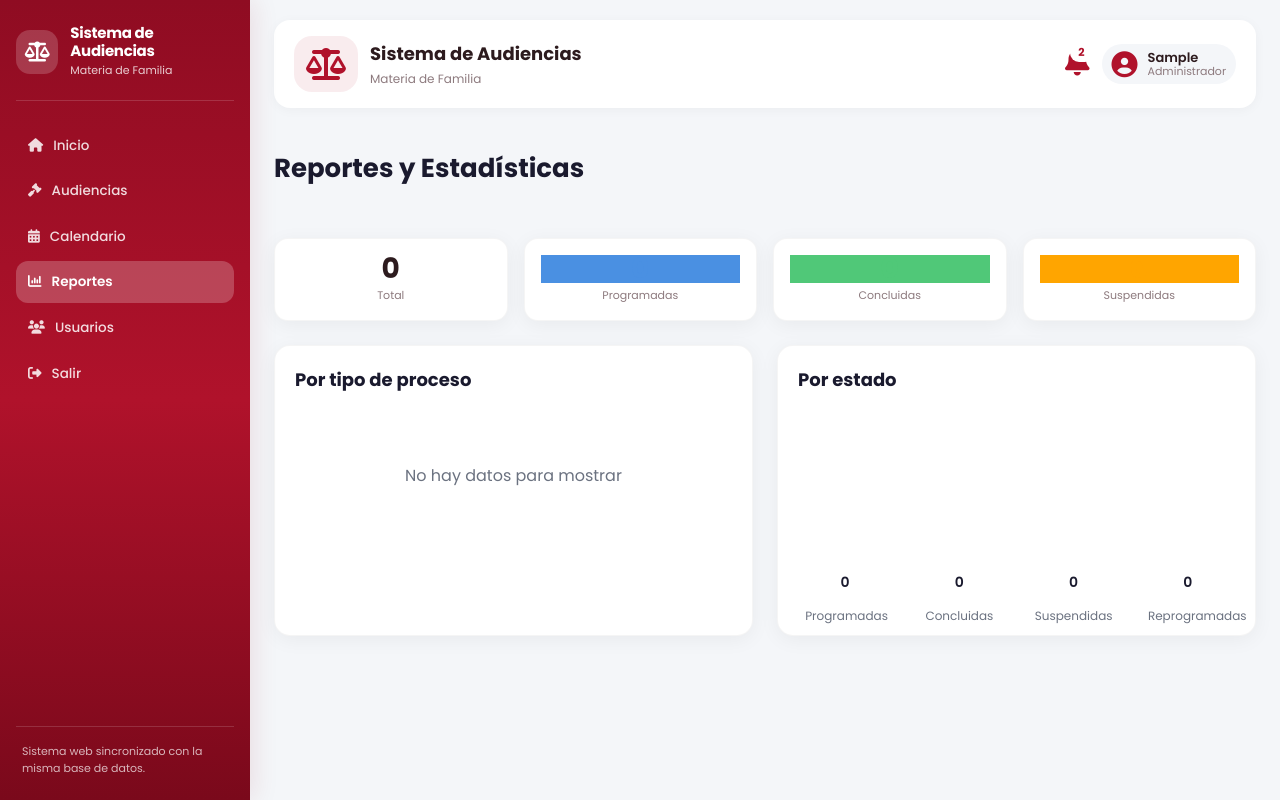
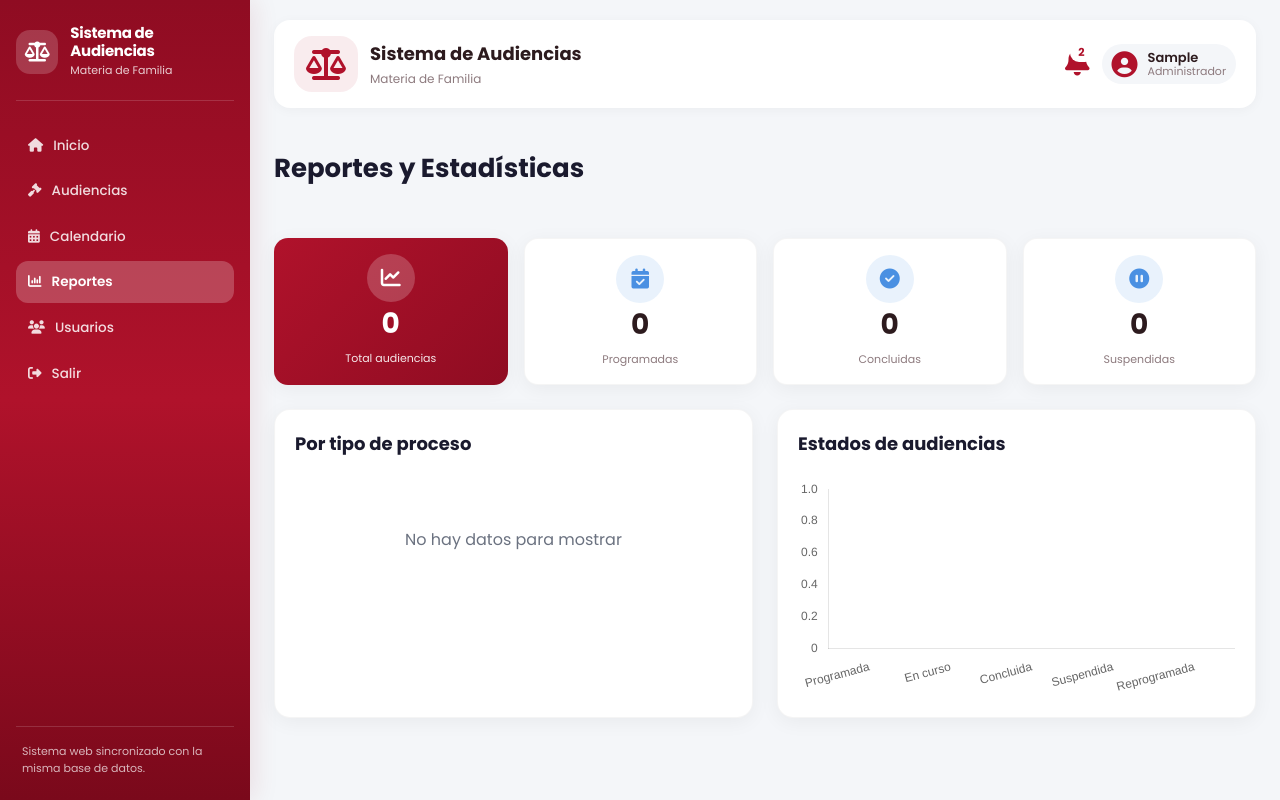
Before and after one commit to Guilder23/AplicacionMultiplataforma-Audiencias, a Django app: page /reportes/ in a window 1280 px wide. Run offline with Django 5.2, Linux system fonts and the light colour scheme; the visitor is signed in with stand-in values (Sample User, id 1); data that the repository does not hold is empty.

Commit message:
Buscador y reportes

```diff
--- a/backend_django/apps/audiencias/views.py
+++ b/backend_django/apps/audiencias/views.py
@@ -1,4 +1,4 @@
-from django.shortcuts import render, get_object_or_404, redirect
+from django.shortcuts import render, get_object_or_404, redirect, reverse
 from django.contrib import messages
 from django.utils import timezone
 from django.db.models import Count, Q
@@ -6,6 +6,7 @@
 from django.contrib.auth.models import User
 from django.contrib.auth import login as auth_login, authenticate, logout as auth_logout
 from django.core import signing
+from django.utils.safestring import mark_safe
 from .models import Audiencia
 from .forms import AudienciaForm, UserRegistrationForm
 from django.http import JsonResponse
@@ -103,9 +104,24 @@
         fecha_hora__gte=now - timezone.timedelta(hours=2)
     ).order_by('fecha_hora')[:3]
 
+    # Convert all audiencias to JSON for search
+    audiencias_json = []
+    for a in audiencias:
+        audiencias_json.append({
+            'id': a.id,
+            'nurej': a.nurej,
+            'demandante': a.demandante,
+            'demandado': a.demandado,
+            'estado': a.estado,
+            'fecha_hora': a.fecha_hora.strftime('%Y-%m-%d %H:%M'),
+            'sala': a.sala,
+            'detail_url': reverse('audiencia_detail', args=[a.id])
+        })
+
     context = {
         'summary': summary,
         'proximas': proximas,
+        'audiencias_json': mark_safe(json.dumps(audiencias_json, ensure_ascii=False))
     }
 
     return render(request, 'audiencias/dashboard.html', context)
@@ -157,6 +173,8 @@
     context = {
         'summary_by_status': summary_by_status,
         'summary_by_process': summary_by_process,
+        'summary_by_status_json': mark_safe(json.dumps(summary_by_status, ensure_ascii=False)),
+        'summary_by_process_json': mark_safe(json.dumps(list(summary_by_process), ensure_ascii=False)),
     }
 
     return render(request, 'audiencias/reportes.html', context)
@@ -181,8 +199,23 @@
 
     audiencias = audiencias.order_by('-fecha_hora')
 
+    # Convert to JSON for JS
+    audiencias_json = []
+    for a in audiencias:
+        audiencias_json.append({
+            'id': a.id,
+            'nurej': a.nurej,
+            'demandante': a.demandante,
+            'demandado': a.demandado,
+            'estado': a.estado,
+            'fecha_hora': a.fecha_hora.strftime('%Y-%m-%d %H:%M'),
+            'sala': a.sala,
+            'detail_url': reverse('audiencia_detail', args=[a.id])
+        })
+
     context = {
         'audiencias': audiencias,
+        'audiencias_json': mark_safe(json.dumps(audiencias_json, ensure_ascii=False)),
         'query': query,
         'estado_actual': estado,
         'estados': Audiencia.ESTADOS,
--- a/backend_django/static/css/audiencias/reportes.css
+++ b/backend_django/static/css/audiencias/reportes.css
@@ -6,8 +6,37 @@
 
 .reportes-stats-grid {
     display: grid;
-    grid-template-columns: repeat(auto-fit, minmax(160px, 1fr));
+    grid-template-columns: repeat(auto-fit, minmax(140px, 1fr));
     gap: 16px;
+}
+
+.reportes-stats-grid .stat-card {
+    display: flex;
+    flex-direction: column;
+    gap: 8px;
+    text-align: center;
+    padding: 16px;
+}
+
+.reportes-stats-grid .stat-icon {
+    width: 48px;
+    height: 48px;
+    border-radius: 50%;
+    display: flex;
+    align-items: center;
+    justify-content: center;
+    margin: 0 auto;
+    font-size: 20px;
+}
+
+.reportes-stats-grid .stat-card:not(.highlight) .stat-icon {
+    background: rgba(74, 144, 226, 0.12);
+    color: #4A90E2;
+}
+
+.reportes-stats-grid .stat-card.highlight .stat-icon {
+    background: rgba(255, 255, 255, 0.2);
+    color: white;
 }
 
 .report-card-title {
@@ -18,39 +47,33 @@
 
 .chart-container {
     margin-top: 20px;
+    display: flex;
+    gap: 24px;
+    align-items: center;
+}
+
+.pie-chart-wrapper {
+    flex: 1;
+    max-width: 250px;
+}
+
+.legend {
+    flex: 1;
+    display: flex;
+    flex-direction: column;
+    gap: 12px;
 }
 
 .legend-item {
     display: flex;
     align-items: center;
-    margin-bottom: 12px;
+    gap: 12px;
 }
 
 .legend-color {
     width: 14px;
     height: 14px;
-    border-radius: 6px;
-    margin-right: 12px;
-}
-
-.legend-color-0 {
-    background-color: #b0122b;
-}
-
-.legend-color-1 {
-    background-color: #4A90E2;
-}
-
-.legend-color-2 {
-    background-color: #FFA500;
-}
-
-.legend-color-3 {
-    background-color: #50C878;
-}
-
-.legend-color-4 {
-    background-color: #9B59B6;
+    border-radius: 50%;
 }
 
 .legend-item-label {
@@ -85,7 +108,6 @@
     font-size: 12px;
     text-align: center;
     width: 80px;
-    color: #6b7280;
 }
 
 .bar-value {
@@ -95,7 +117,6 @@
     transform: translateX(-50%);
     font-size: 14px;
     font-weight: 600;
-    color: #1A1A2E;
 }
 
 .report-empty {
@@ -126,6 +147,15 @@
     background: #9B59B6;
 }
 
+@media (max-width: 768px) {
+    .chart-container {
+        flex-direction: column;
+    }
+    .pie-chart-wrapper {
+        max-width: 100%;
+    }
+}
+
 @media (min-width: 1100px) {
     .reportes-grid {
         display: grid;
--- /dev/null
+++ b/backend_django/static/js/audiencias/reportes.js
@@ -0,0 +1,89 @@
+document.addEventListener('DOMContentLoaded', function() {
+    const colors = ['#B0122B', '#4A90E2', '#FFA500', '#50C878', '#9B59B6'];
+
+    // Pie Chart
+    const pieCtx = document.getElementById('pieChart');
+    if (pieCtx && typeof summaryByProcess !== 'undefined' && summaryByProcess.length > 0) {
+        const labels = summaryByProcess.map(item => item.tipo_proceso);
+        const data = summaryByProcess.map(item => item.count);
+
+        new Chart(pieCtx, {
+            type: 'pie',
+            data: {
+                labels: labels,
+                datasets: [{
+                    data: data,
+                    backgroundColor: colors.slice(0, labels.length),
+                    borderWidth: 0
+                }]
+            },
+            options: {
+                responsive: true,
+                maintainAspectRatio: true,
+                plugins: {
+                    legend: {
+                        display: false
+                    }
+                }
+            }
+        });
+
+        // Update legend colors
+        const legendItems = document.querySelectorAll('#pieChartLegend .legend-item');
+        legendItems.forEach((item, index) => {
+            const colorDiv = item.querySelector('.legend-color');
+            if (colorDiv) {
+                colorDiv.style.backgroundColor = colors[index % colors.length];
+            }
+        });
+    }
+
+    // Bar Chart
+    const barCtx = document.getElementById('barChart');
+    if (barCtx && typeof summaryByStatus !== 'undefined') {
+        const labels = ['Programada', 'En curso', 'Concluida', 'Suspendida', 'Reprogramada'];
+        const data = [
+            summaryByStatus.Programada || 0,
+            summaryByStatus['En curso'] || 0,
+            summaryByStatus.Concluida || 0,
+            summaryByStatus.Suspendida || 0,
+            summaryByStatus.Reprogramada || 0
+        ];
+        const bgColors = ['#B0122B', '#4A90E2', '#50C878', '#FFA500', '#9B59B6'];
+
+        new Chart(barCtx, {
+            type: 'bar',
+            data: {
+                labels: labels,
+                datasets: [{
+                    label: 'Audiencias',
+                    data: data,
+                    backgroundColor: bgColors,
+                    borderRadius: 8
+                }]
+            },
+            options: {
+                responsive: true,
+                maintainAspectRatio: true,
+                scales: {
+                    y: {
+                        beginAtZero: true,
+                        grid: {
+                            display: false
+                        }
+                    },
+                    x: {
+                        grid: {
+                            display: false
+                        }
+                    }
+                },
+                plugins: {
+                    legend: {
+                        display: false
+                    }
+                }
+            }
+        });
+    }
+});
--- a/backend_django/templates/audiencias/reportes.html
+++ b/backend_django/templates/audiencias/reportes.html
@@ -13,20 +13,32 @@
         <h1 class="page-title">Reportes y Estadísticas</h1>
 
         <div class="reportes-stats-grid">
-            <div class="stat-card">
+            <div class="stat-card highlight">
+                <div class="stat-icon">
+                    <i class="fas fa-chart-line"></i>
+                </div>
                 <div class="stat-value">{{ summary_by_status.Total }}</div>
-                <div class="stat-label">Total</div>
+                <div class="stat-label">Total audiencias</div>
             </div>
             <div class="stat-card">
-                <div class="stat-value stat-blue">{{ summary_by_status.Programada }}</div>
+                <div class="stat-icon">
+                    <i class="fas fa-calendar-check"></i>
+                </div>
+                <div class="stat-value">{{ summary_by_status.Programada }}</div>
                 <div class="stat-label">Programadas</div>
             </div>
             <div class="stat-card">
-                <div class="stat-value stat-green">{{ summary_by_status.Concluida }}</div>
+                <div class="stat-icon">
+                    <i class="fas fa-check-circle"></i>
+                </div>
+                <div class="stat-value">{{ summary_by_status.Concluida }}</div>
                 <div class="stat-label">Concluidas</div>
             </div>
             <div class="stat-card">
-                <div class="stat-value stat-yellow">{{ summary_by_status.Suspendida }}</div>
+                <div class="stat-icon">
+                    <i class="fas fa-pause-circle"></i>
+                </div>
+                <div class="stat-value">{{ summary_by_status.Suspendida }}</div>
                 <div class="stat-label">Suspendidas</div>
             </div>
         </div>
@@ -36,10 +48,13 @@
             <h3 class="report-card-title">Por tipo de proceso</h3>
             {% if summary_by_process %}
                 <div class="chart-container">
-                    <div class="legend">
+                    <div class="pie-chart-wrapper">
+                        <canvas id="pieChart"></canvas>
+                    </div>
+                    <div class="legend" id="pieChartLegend">
                         {% for item in summary_by_process %}
                         <div class="legend-item">
-                            <div class="legend-color legend-color-{{ forloop.counter0 }}"></div>
+                            <div class="legend-color"></div>
                             <span class="legend-item-label">{{ item.tipo_proceso }}</span>
                             <span class="legend-item-count">{{ item.count }}</span>
                         </div>
@@ -54,24 +69,9 @@
         </div>
 
         <div class="card">
-            <h3 class="report-card-title">Por estado</h3>
-            <div class="bar-chart">
-                <div class="bar bar-blue" style="height: {% widthratio summary_by_status.Programada summary_by_status.Total 180 %}px;">
-                    <div class="bar-value">{{ summary_by_status.Programada }}</div>
-                    <div class="bar-label">Programadas</div>
-                </div>
-                <div class="bar bar-green" style="height: {% widthratio summary_by_status.Concluida summary_by_status.Total 180 %}px;">
-                    <div class="bar-value">{{ summary_by_status.Concluida }}</div>
-                    <div class="bar-label">Concluidas</div>
-                </div>
-                <div class="bar bar-yellow" style="height: {% widthratio summary_by_status.Suspendida summary_by_status.Total 180 %}px;">
-                    <div class="bar-value">{{ summary_by_status.Suspendida }}</div>
-                    <div class="bar-label">Suspendidas</div>
-                </div>
-                <div class="bar bar-purple" style="height: {% widthratio summary_by_status.Reprogramada summary_by_status.Total 180 %}px;">
-                    <div class="bar-value">{{ summary_by_status.Reprogramada }}</div>
-                    <div class="bar-label">Reprogramadas</div>
-                </div>
+            <h3 class="report-card-title">Estados de audiencias</h3>
+            <div class="chart-container">
+                <canvas id="barChart"></canvas>
             </div>
         </div>
         </div>
@@ -80,5 +80,10 @@
 {% endblock %}
 
 {% block extra_js %}
+<script src="https://cdn.jsdelivr.net/npm/chart.js"></script>
+<script>
+const summaryByProcess = {{ summary_by_process_json }};
+const summaryByStatus = {{ summary_by_status_json }};
+</script>
 <script src="{% static 'js/audiencias/reportes.js' %}"></script>
 {% endblock %}
```
Also changed, not shown: backend_django/static/css/style.css (+36 -11 lines), backend_django/static/js/audiencias/dashboard.js (+124 -15 lines), backend_django/static/js/audiencias/list.js (+50 -17 lines), backend_django/templates/audiencias/dashboard.html (+24 -1 lines), backend_django/templates/audiencias/list.html (+9 -6 lines), backend_django/old_reportes.html (added).
